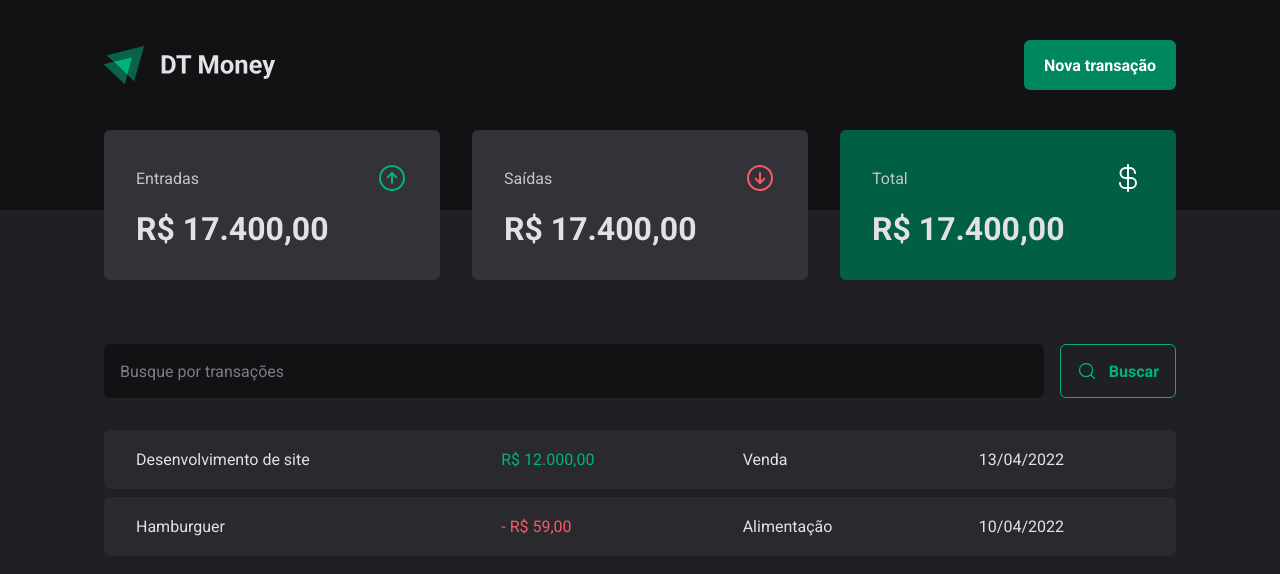
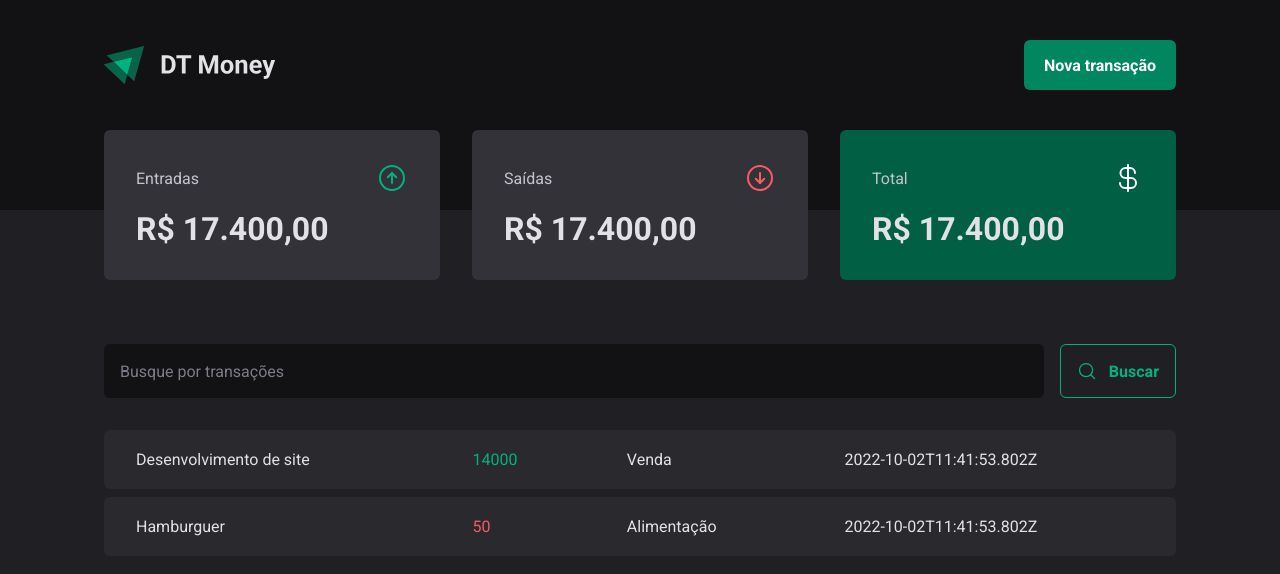
Before and after one commit to tiagosouzac/dt-money, a React (Vite) app: page / in a window 1280 px wide. Shown: the top 574 px of the page. Built offline with nearby package versions, Linux system fonts and the light colour scheme; data requests are answered from the project's data file.

Commit message:
listing transactions from json server api

```diff
--- a/src/components/TransactionsTable/index.tsx
+++ b/src/components/TransactionsTable/index.tsx
@@ -1,30 +1,48 @@
+import { useEffect, useState } from 'react'
 import { SearchForm } from '../SearchForm'
 import { Container, PriceHighlight, Table } from './styles'
 
+type Transaction = {
+  id: number
+  type: 'income' | 'outcome'
+  category: string
+  description: string
+  price: number
+  createdAt: string
+}
+
 export function TransactionsTable() {
+  const [transactions, setTransactions] = useState<Transaction[]>([])
+
+  const loadTransactions = async () => {
+    const response = await fetch('http://localhost:3000/transactions')
+    const data = await response.json()
+
+    setTransactions(data)
+  }
+
+  useEffect(() => {
+    loadTransactions()
+  }, [])
+
   return (
     <Container>
       <SearchForm />
 
       <Table>
         <tbody>
-          <tr>
-            <td>Desenvolvimento de site</td>
-            <td>
-              <PriceHighlight variant="income">R$ 12.000,00</PriceHighlight>
-            </td>
-            <td>Venda</td>
-            <td>13/04/2022</td>
-          </tr>
-
-          <tr>
-            <td>Hamburguer</td>
-            <td>
-              <PriceHighlight variant="outcome">- R$ 59,00</PriceHighlight>
-            </td>
-            <td>Alimentação</td>
-            <td>10/04/2022</td>
-          </tr>
+          {transactions.map((transaction) => (
+            <tr key={transaction.id}>
+              <td>{transaction.description}</td>
+              <td>
+                <PriceHighlight variant={transaction.type}>
+                  {transaction.price}
+                </PriceHighlight>
+              </td>
+              <td>{transaction.category}</td>
+              <td>{transaction.createdAt}</td>
+            </tr>
+          ))}
         </tbody>
       </Table>
     </Container>
```
